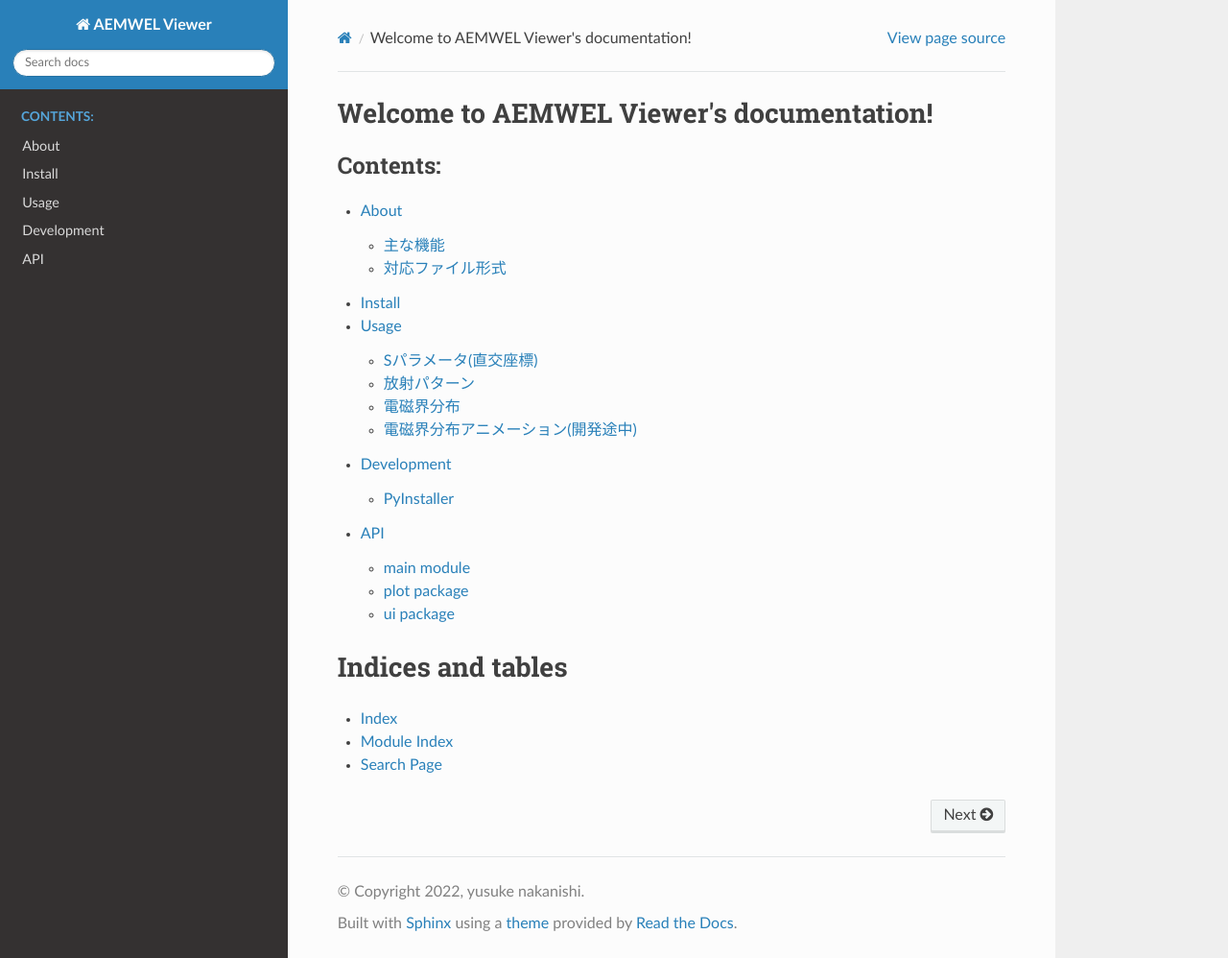
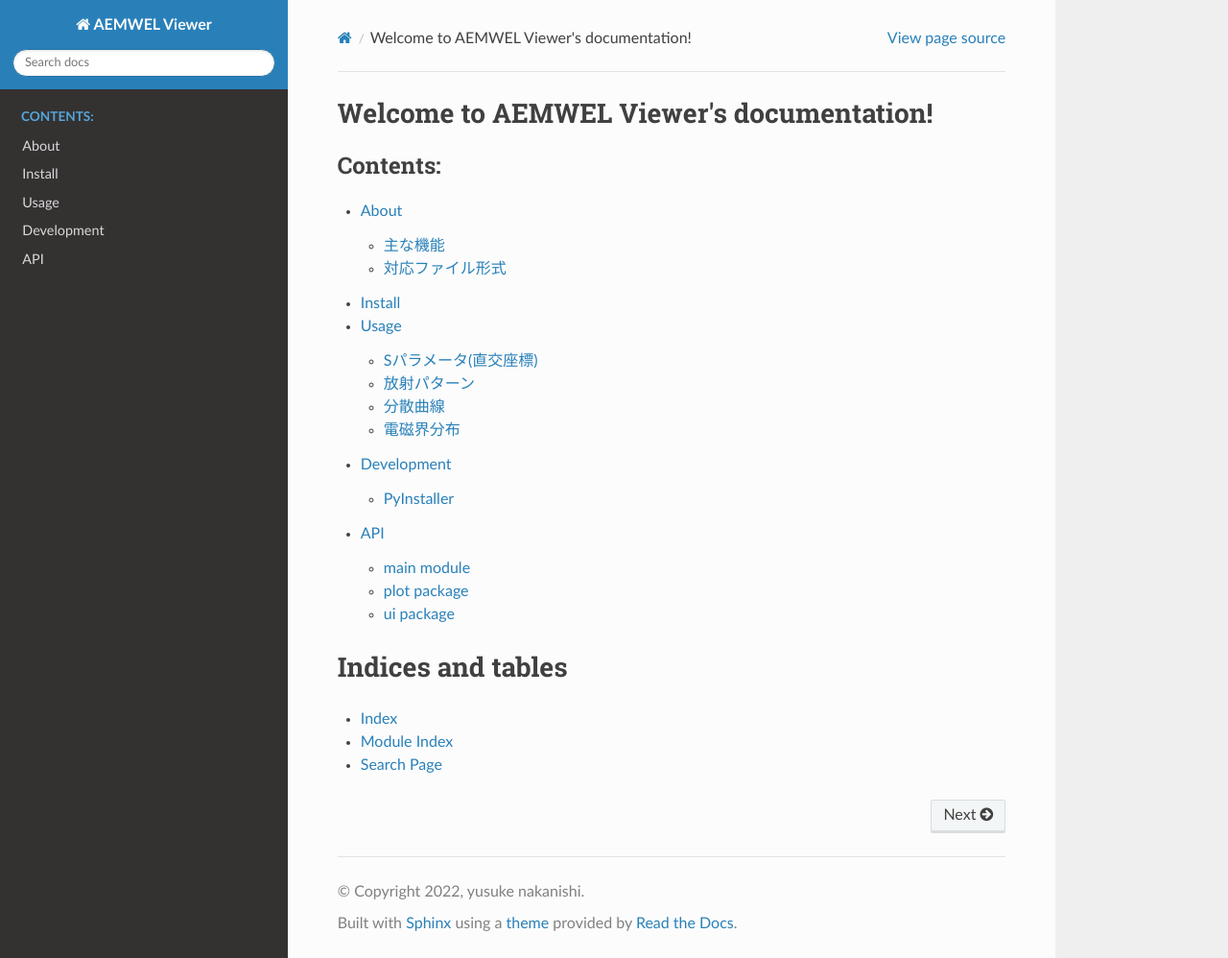
Before and after one commit to yn4k4nishi/aemwel_viewer, a Sphinx documentation site: the page built from docs/source/index.rst, in a window 1280 px wide and 998 px high. Shown: the whole window at 96% size. Built offline with Sphinx 7.4.7 and the Read the Docs theme 2.0.0, drawn with Linux system fonts in a browser that asks for light colours; some of the changed lines change nothing that is shown.

Commit message:
doc : usage

```diff
--- a/docs/source/conf.py
+++ b/docs/source/conf.py
@@ -74,5 +74,5 @@
 source_suffix = {
     '.rst': 'restructuredtext',
     '.txt': 'markdown',
-    '.md': 'markdown',
+    '.md' : 'markdown',
 }
--- a/docs/source/usage.md
+++ b/docs/source/usage.md
@@ -27,8 +27,35 @@
 ## 放射パターン
 
 左上の`Format`で`Polar`を選択する。
-あとは[sパラメータ(直交座標)](##Sパラメータ(直交座標))と同様
+あとはSパラメータ(直交座標)と同様
+
+## 分散曲線
+左上の`File`から回路全体のtouch stoneファイルを読み込む。
+
+![](../img/dispersion.png)
+
+`dispersion`タブを開き`Open Port Data`をクリックしポートのみのtouch stoneファイルを開く
+
+単位セル数, ~~ 単位セル長さ ~~ , 位相の不定性の補正m (整数), プロットの範囲を設定する。
 
 ## 電磁界分布
+`Format` > `Heatmap` を選択し、`3D`タブを開く。
 
-## 電磁界分布アニメーション(開発途中)
+![](../img/heatmap.png)
+
+3次元データを表示するため、どの軸で断面図を生成するか選択する必要がある。
+`cutting plane` が `xy`で`coordinate`が 0 の時は z=0の断面図を表示する。
+
+`Freq`で周波数を選択する。
+
+`Offset`,`Max`,`Min`はオフセット(すべての値に足される),最大値,最小値である。
+後述のアニメーションを使う場合は、`Max`と`Min`を設定しないと各画像でカラースケールが異なるため、滑らかに再生することができないので注意。
+
+`Animation`の`enable`にチェックマークを付けると、アニメーションで表示することができる。
+
+アニメーションを使うときは左上からLinearMagnitudeのデータを読み込み、
+`Open Phase Data`から位相(degree)のデータを読み込む。
+
+`step num`で360を何等分するかを、`interval[ms]`でGIFの画像の時間間隔を設定する。
+
+`Save as GIF`で表示しているアニメーションをGIF形式で保存することができる。
```
Also changed, not shown: docs/img/dispersion.png (added), docs/img/heatmap.png (added).
